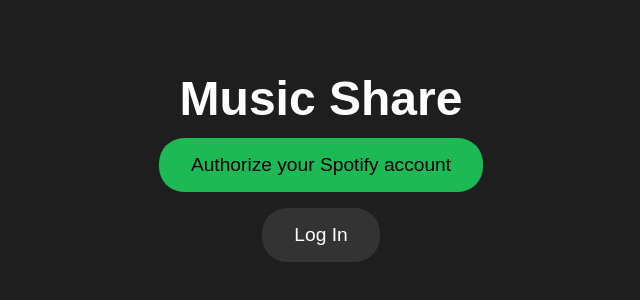
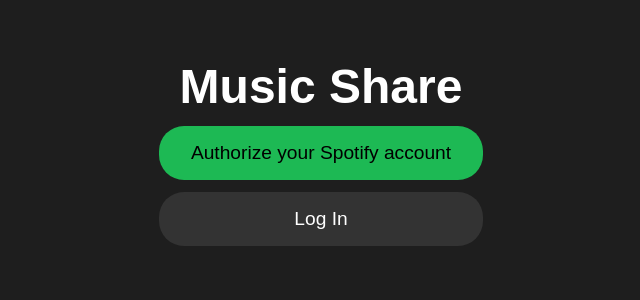
Before and after one commit to xDrewCodes/spotify-share, a website: page public/index.html in a window 1280 px wide. Shown: the part 246-546 px from the top of the page, without its empty margins (319-959 px from the left). Drawn offline with Linux system fonts and the light colour scheme.

Commit message:
login page ui fix

```diff
--- a/public/home.css
+++ b/public/home.css
@@ -13,7 +13,7 @@
 
 h1 {
     font-size: 3rem;
-    margin-bottom: 0.25rem;
+    margin: 0.25rem 0;
 }
 
 .button {
@@ -36,12 +36,12 @@
     scale: 1.03;
 }
 
-.secondary-button {
+.loginSecondaryButton {
     color: white;
     background-color: #333;
 }
 
-.secondary-button:hover {
+.loginSecondaryButton:hover {
     scale: 1.03;
     transform: translateY(-2px);
     background-color: #444;
@@ -76,12 +76,11 @@
 
 .loginButton {
     display: block;
+    margin-top: 12px;
 }
 
 #mainLogin {
-    align-items: center;
-    flex-direction: column;
-    display: flex;
+    text-align: center;
 }
 
 .QRContainer {
--- a/public/index.html
+++ b/public/index.html
@@ -37,7 +37,7 @@
     <div id="mainLogin">
         <h1>Music Share</h1>
         <a class="button loginButton" href="/api/login">Authorize your Spotify account</a>
-        <button class="button loginButton secondary-button" onClick="logIn()">Log In</button>
+        <a class="button loginButton loginSecondaryButton" onClick="logIn()">Log In</a>
     </div>
     <div id="mainPage" style='display: none;'>
         <nav>
```
